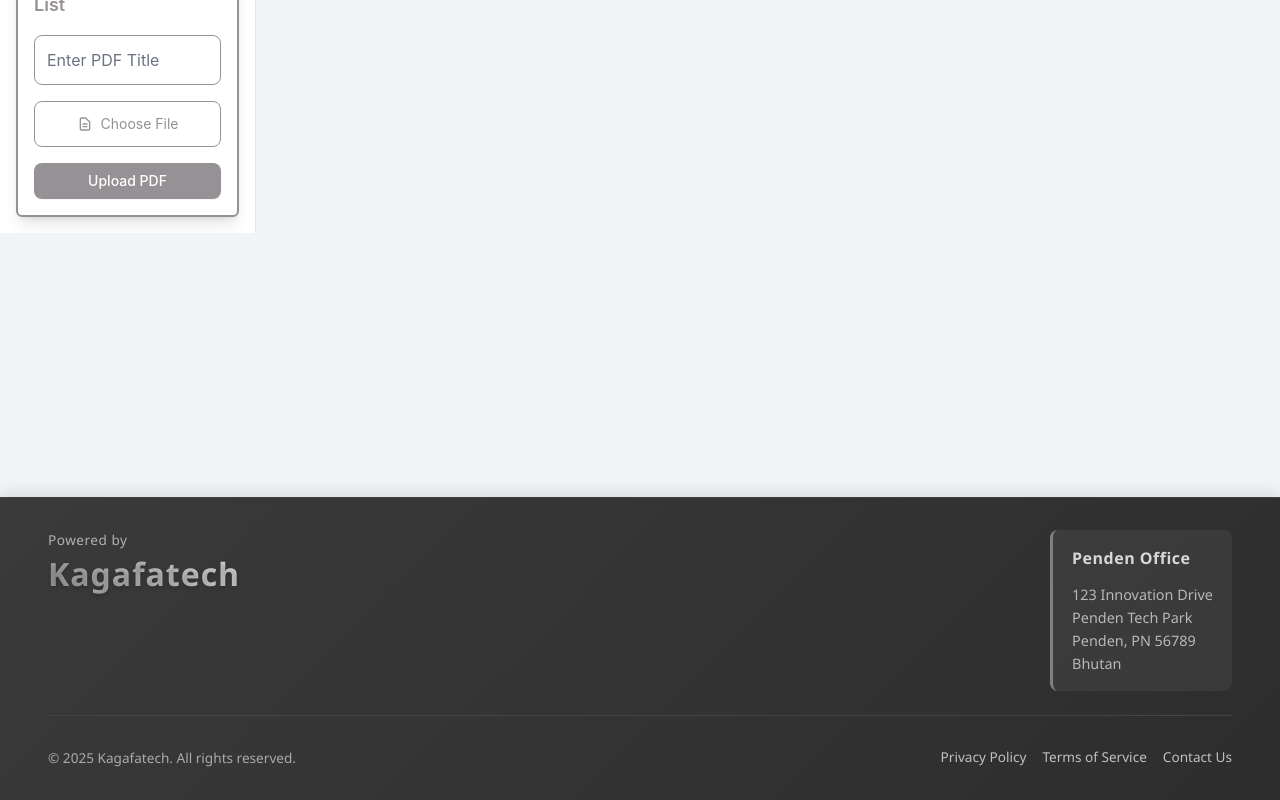
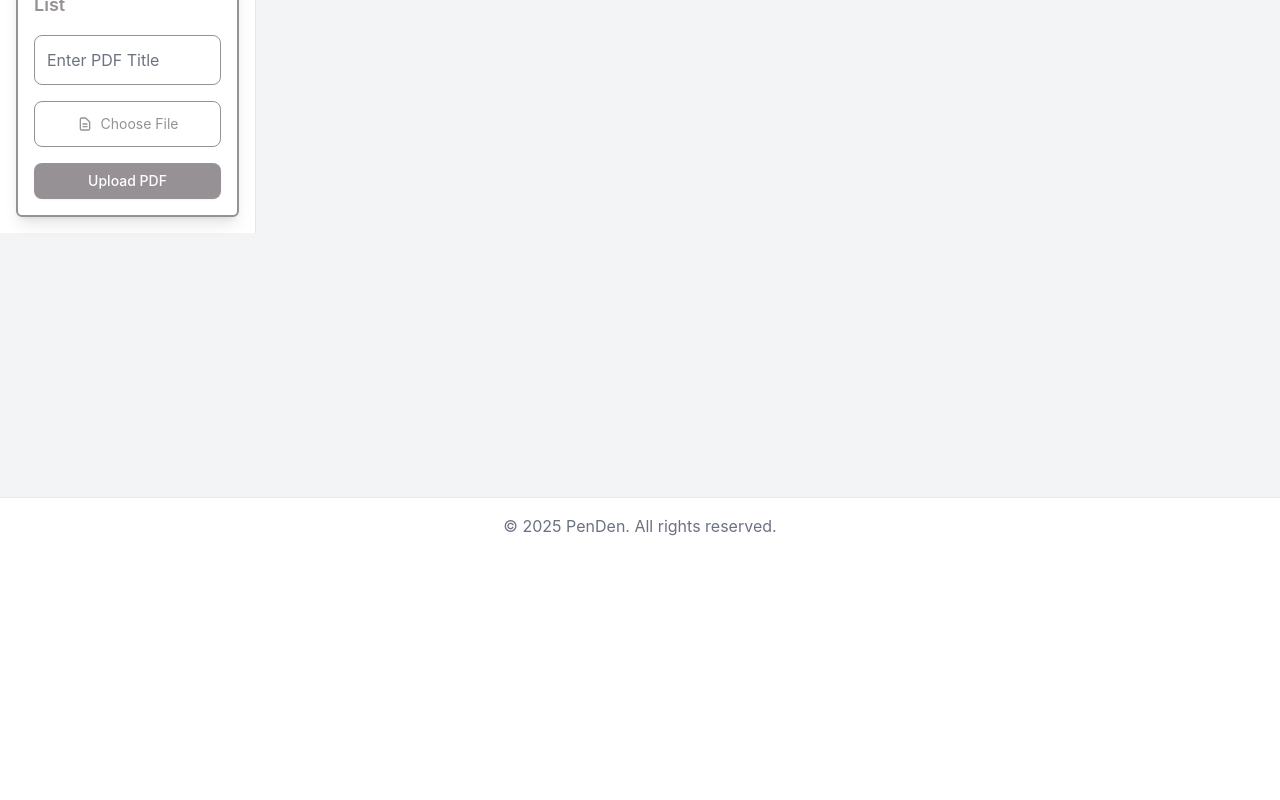
Before and after one commit to Thamsanqa-bit/penDen-frontend, a React (Create React App) app: page / in a window 1280 px wide. Shown: the part 428-1228 px from the top of the page. After the commit the page ends 982 px from the top, so only its background shows below. Built offline with nearby package versions, Linux system fonts and the light colour scheme; no server answers.

Commit message:
reversed footer

```diff
--- a/src/App.js
+++ b/src/App.js
@@ -6,7 +6,8 @@ import FramesPage from "./components/SideBar";
 import StationeryPage from "./components/SideBar";
 import PrintingPage from "./components/SideBar";
 import MirrorsPage from "./components/SideBar";
-import Footer from "./components/Footer"; // Import your custom Footer
+
+
 
 export default function App() {
   // In your main App.js or index.js
@@ -18,7 +19,6 @@ export default function App() {
   );
   oldKeys.forEach(key => localStorage.removeItem(key));
 }
-
   return (
     <Router>
       <div className="min-h-screen flex flex-col bg-gray-50">
@@ -48,70 +48,13 @@ export default function App() {
           </Routes>
         </main>
 
-        {/* Replace the existing footer with your custom Footer component */}
-        <Footer />
+        {/* Optional: Add footer */}
+        <footer className="bg-white border-t border-gray-200 py-4 mt-auto">
+          <div className="container mx-auto px-4 text-center text-gray-500">
+            <p>&copy; 2025 PenDen. All rights reserved.</p>
+          </div>
+        </footer>
       </div>
     </Router>
   );
 }
-
-// import { BrowserRouter as Router, Routes, Route } from "react-router-dom";
-// import Navbar from "./components/Navbar";
-// import Home from "./pages/Home";
-// import Checkout from "./pages/Checkout";
-// import FramesPage from "./components/SideBar";
-// import StationeryPage from "./components/SideBar";
-// import PrintingPage from "./components/SideBar";
-// import MirrorsPage from "./components/SideBar";
-
-
-
-// export default function App() {
-//   // In your main App.js or index.js
-// if (window.location.hostname.includes('penden.store')) {
-//   // Clear old localStorage if migrating
-//   const oldKeys = Object.keys(localStorage).filter(key =>
-//     key.includes('penden.online') ||
-//     localStorage.getItem(key)?.includes('penden.online')
-//   );
-//   oldKeys.forEach(key => localStorage.removeItem(key));
-// }
-//   return (
-//     <Router>
-//       <div className="min-h-screen flex flex-col bg-gray-50">
-//         <Navbar />
-//         <main className="flex-grow">
-//           <Routes>
-//             <Route path="/" element={<Home />} />
-//             <Route path="/frames" element={<FramesPage />} />
-//             <Route path="/stationery" element={<StationeryPage />} />
-//             <Route path="/printing" element={<PrintingPage />} />
-//             <Route path="/mirrors" element={<MirrorsPage />} />
-//             {/* 🏠 Home Page */}
-//             <Route path="/" element={<Home />} />
-
-//             {/* 💳 Checkout Page */}
-//             <Route path="/checkout" element={<Checkout />} />
-
-//             {/* 🚫 404 Fallback - Add this for better UX */}
-//             <Route path="*" element={
-//               <div className="flex items-center justify-center min-h-[60vh]">
-//                 <div className="text-center">
-//                   <h1 className="text-4xl font-bold text-gray-800 mb-4">404</h1>
-//                   <p className="text-xl text-gray-600">Page not found</p>
-//                 </div>
-//               </div>
-//             } />
-//           </Routes>
-//         </main>
-
-//         {/* Optional: Add footer */}
-//         <footer className="bg-white border-t border-gray-200 py-4 mt-auto">
-//           <div className="container mx-auto px-4 text-center text-gray-500">
-//             <p>&copy; 2025 PenDen. All rights reserved.</p>
-//           </div>
-//         </footer>
-//       </div>
-//     </Router>
-//   );
-// }
```
Lines whose indentation alone changed are shown as unchanged.
